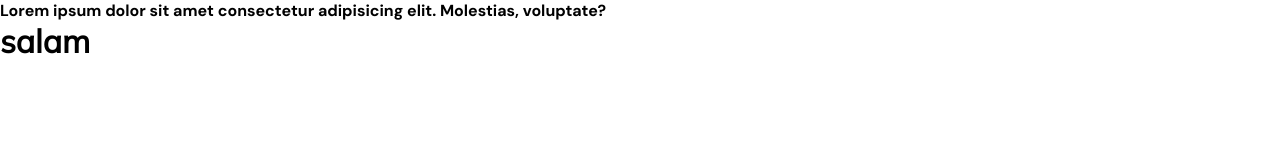
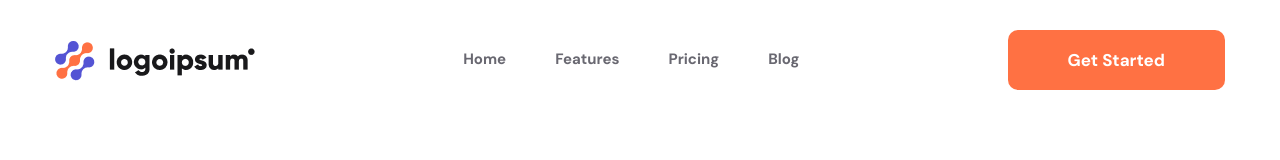
Before and after one commit to xarsek/grow, a plain HTML site: page index.html in a window 1280 px wide. Drawn offline with Linux system fonts and the light colour scheme.

Commit message:
header nav was finished

```diff
--- a/index.html
+++ b/index.html
@@ -4,11 +4,35 @@
     <meta charset="UTF-8">
     <meta name="viewport" content="width=device-width, initial-scale=1.0">
     <title>Document</title>
+    <link rel="stylesheet" href="https://cdnjs.cloudflare.com/ajax/libs/font-awesome/6.5.1/css/all.min.css" integrity="sha512-DTOQO9RWCH3ppGqcWaEA1BIZOC6xxalwEsw9c2QQeAIftl+Vegovlnee1c9QX4TctnWMn13TZye+giMm8e2LwA==" crossorigin="anonymous" referrerpolicy="no-referrer" />
     <link rel="stylesheet" href="style/style.css">
 </head>
 <body>
-    <p> Lorem ipsum dolor sit amet consectetur adipisicing elit. Molestias, voluptate? </p>
+    <header class="header">
+     <nav class="header__nav ">
+        <div class="header__nav-content container">
+            <img src="images/Logo.png" alt="" class="header__nav-image">
+            <ul class="header__nav-list">
+                <li class="header__nav-item">
+                    <a href="#" class="header__nav-link"> Home </a>
+                </li>
+                <li class="header__nav-item">
+                    <a href="#" class="header__nav-link"> Features </a>
+                </li>
+                <li class="header__nav-item">
+                    <a href="#" class="header__nav-link"> Pricing </a>
+                </li>
+                <li class="header__nav-item">
+                    <a href="#" class="header__nav-link"> Blog </a>
+                </li>
+            </ul>
+            <button class="header__nav-btn"> Get Started </button>
+            <div class="header__nav-burger">
+                <i class="fa-solid fa-bars"></i>
+            </div>
+        </div>
 
-    <h1> salam </h1>
+     </nav>
+    </header>
 </body>
 </html>
--- a/style/style.css
+++ b/style/style.css
@@ -31,10 +31,114 @@
 /* root end */
 /* ************************** */
 
-p {
-    font-family: var(--DM700);
+/* header start */
+
+.header__nav {
+  padding: 30px 0 0 0;
 }
 
-h1 {
-    font-family: var(--M400);
+.header__nav-content {
+  display: flex;
+  justify-content: space-between;
+  align-items: center;
 }
+
+.header__nav-list {
+  display: flex;
+  align-items: center;
+  gap: 49px;
+}
+
+.header__nav-link {
+  color: var(--gray);
+  font-family: var(--DM700);
+  font-size: 15px;
+  transition: .3s;
+}
+
+.header__nav-link:hover {
+  color: var(--black);
+}
+
+.header__nav-item {
+  display: flex;
+  flex-direction: column;
+  align-items: center;
+}
+
+.header__nav-btn {
+  color: white;
+  background: var(--orange);
+  border-radius: 10px;
+  border: none;
+  text-align: center;
+  font-family: var(--DM700);
+  padding: 19px 60px;
+  font-size: 17px;
+  cursor: pointer;
+}
+
+.header__nav-item::after {
+  content: '';
+  height: 2px;
+  width: 0;
+  background: var(--blue);
+  display: block;
+  transition: .3s;
+}
+
+.header__nav-item:hover::after {
+  width: 100%;
+}
+
+.header__nav-burger {
+  cursor: pointer;
+  display: none;
+  font-size: 25px;
+}
+
+/* header end */
+/* ************************ */
+
+/* media start */
+
+@media (max-width: 1200px) {
+  .container {
+    max-width: 992px;
+  }
+}
+
+@media (max-width: 992px) {
+  .container {
+    max-width: 768px;
+  }
+
+  .header__nav-list {
+    display: none;
+  }
+
+  .header__nav-btn {
+    display: none;
+  }
+
+  .header__nav-burger {
+    display: block;
+  }
+}
+
+@media (max-width: 768px) {
+  .container {
+    max-width: 576px;
+  }
+}
+
+@media (max-width: 576px) {
+  .container {
+    max-width: 100%;
+  }
+}
+
+
+
+/* media end */
+/* ************************ */
```
